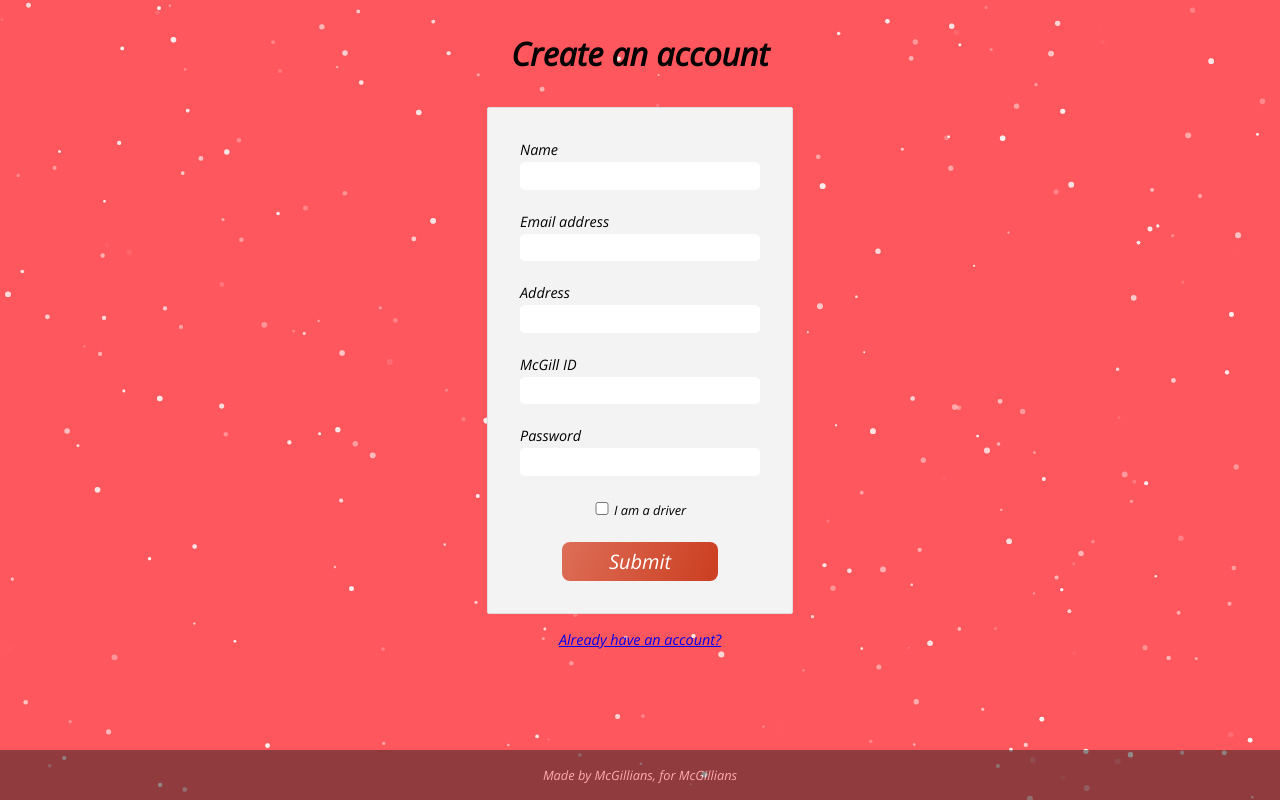
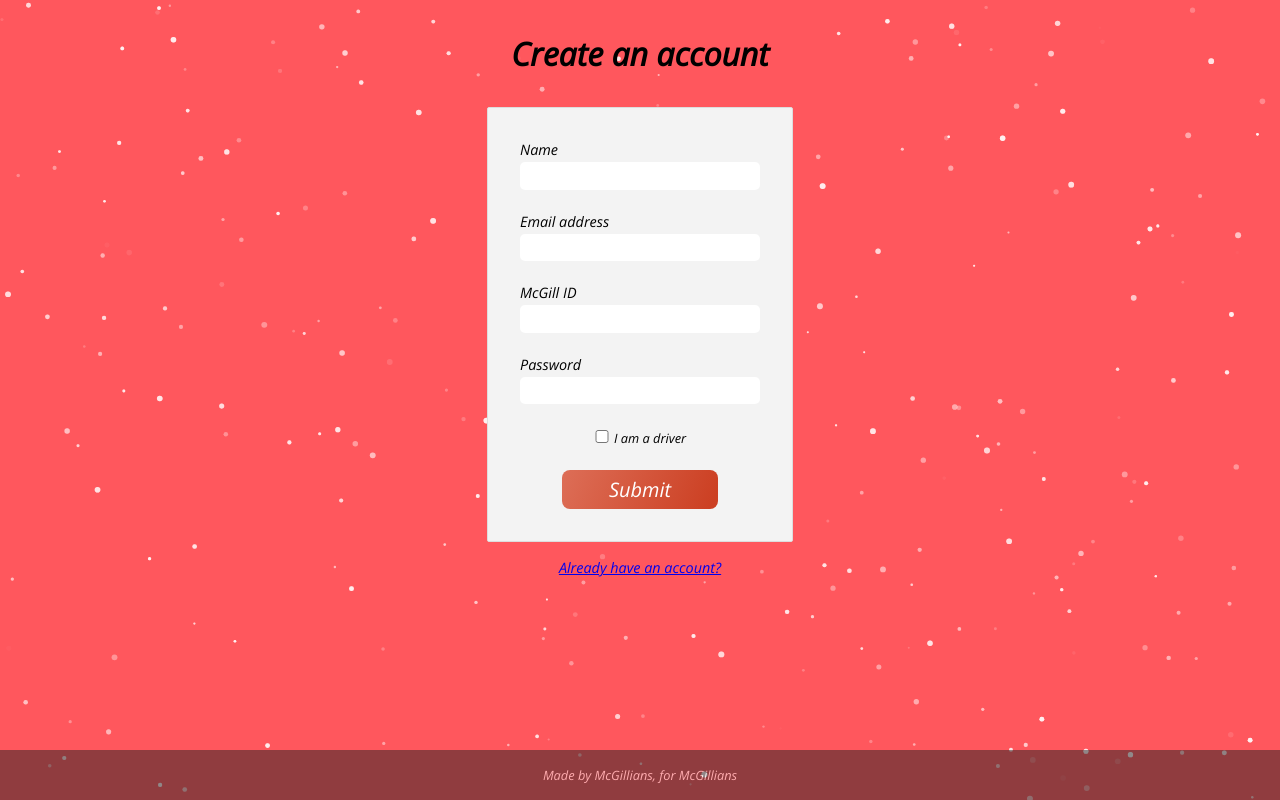
Before and after one commit to YazdanZ/McGill-ECSE428-Project, a React (Create React App) app in the folder frontend/: page / in a window 1280 px wide. Built offline with nearby package versions, Linux system fonts and the light colour scheme.

Commit message:
Signup fixed

```diff
--- a/frontend/src/components/pages/Signup.jsx
+++ b/frontend/src/components/pages/Signup.jsx
@@ -31,7 +31,6 @@ export const notifyError = (text) => toast.error(text, {
 
 var name = null;
 var email = null;
-var address = null;
 var mcgill_id = null;
 var password = null;
 var checkbox = null;
@@ -40,7 +39,6 @@ export default function Signup() {
 
     name = React.useRef();
     email = React.useRef();
-    address = React.useRef();
     mcgill_id = React.useRef();
     password = React.useRef();
     checkbox = React.useRef();
@@ -60,11 +58,6 @@ export default function Signup() {
                     <p>
                         <label>Email address</label><br />
                         <input ref={email} type="email" name="email" required /><br />
-                        <label></label><br />
-                    </p>
-                    <p>
-                        <label>Address</label><br />
-                        <input ref={address} type="text" name="address" required /><br />
                         <label></label><br />
                     </p>
                     <p>
@@ -98,13 +91,13 @@ export default function Signup() {
 }
 async function post(event) {
     event.preventDefault();
-    let response = await fetch('http://localhost:5000/createUser', {
+    let response = await fetch('http://localhost:5000/signup/', {
         method: 'POST',
         headers: {
             'Accept': 'application/json',
             'Content-Type': 'application/json'
         },
-        body: JSON.stringify({ "name": name.current.value, "email": email.current.value, "address": address.current.value, "mcgill_id": mcgill_id.current.value, "password": password.current.value, "checkbox": checkbox.current.checked })
+        body: JSON.stringify({ "name": name.current.value, "email": email.current.value, "mcgill_id": mcgill_id.current.value, "password": password.current.value, "isDriver": checkbox.current.checked })
     })
     let result = await response.json();
     if (response.ok) {
```
Also changed, not shown: package.json (deleted, +0 -7 lines), 2 other files (tests, documents, lock files or other folders).
